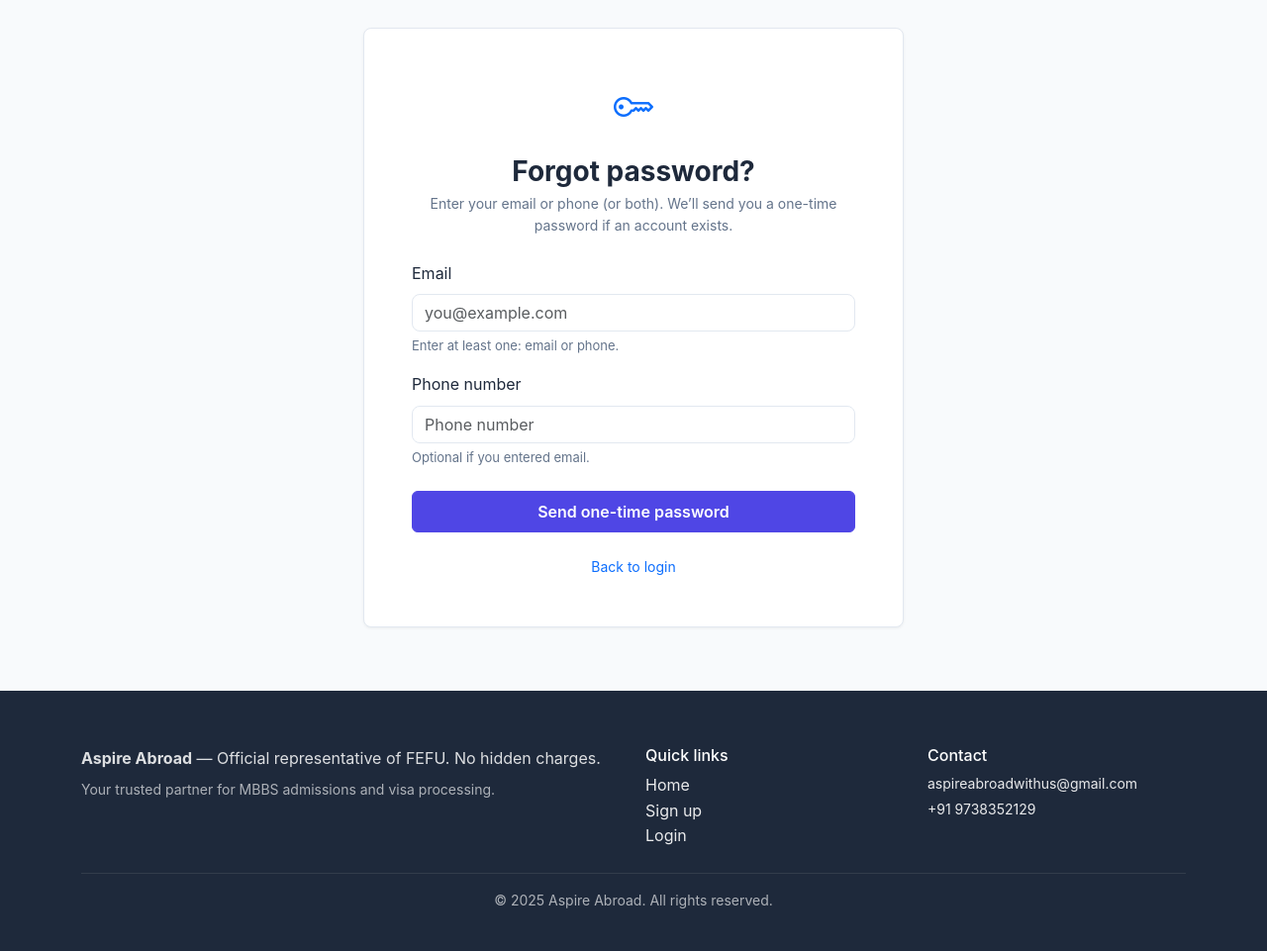
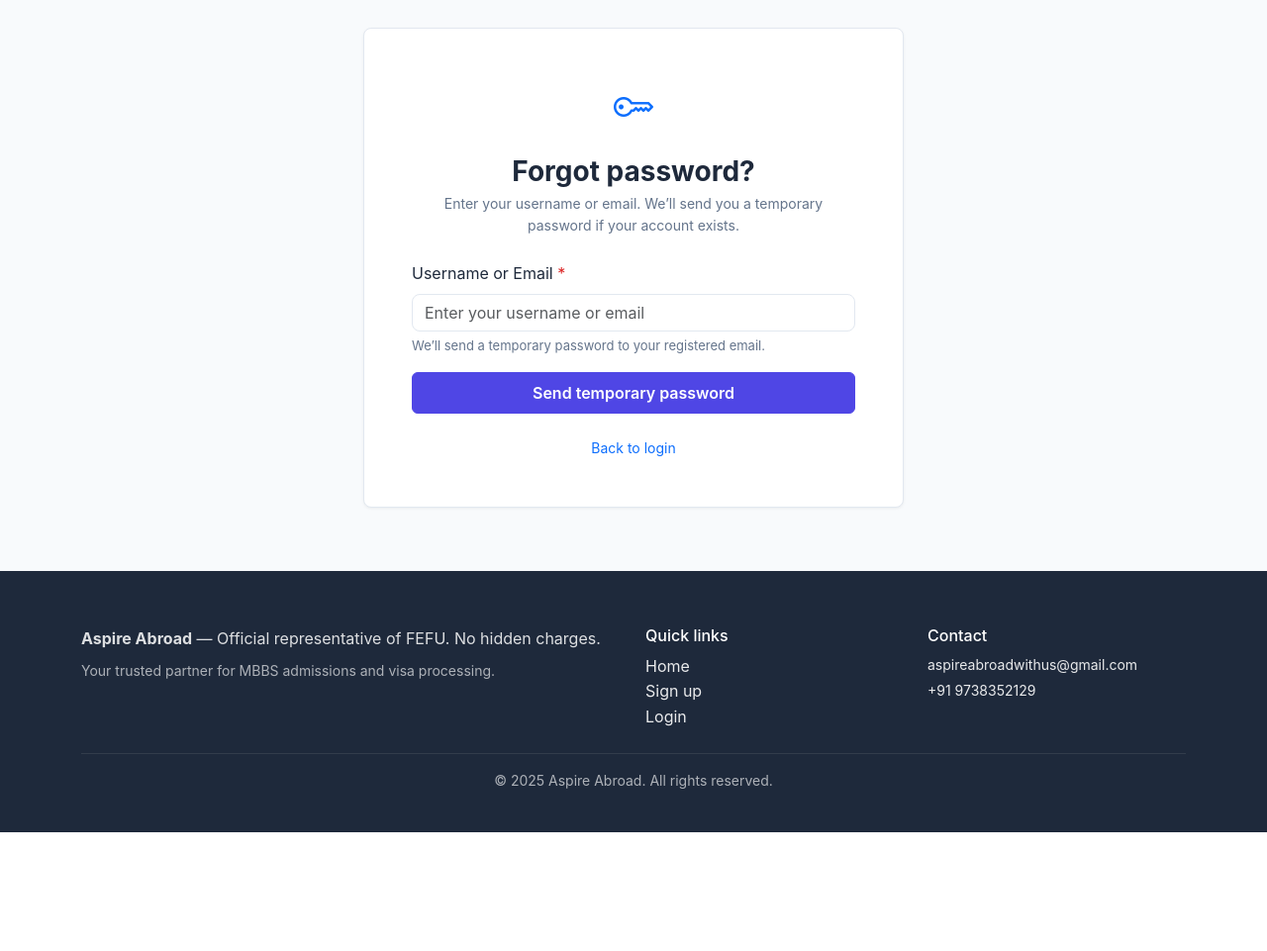
Before and after one commit to SarwarEdunetGithub/mbbs, a Django app: page /forgot-password/ in a window 1280 px wide. Shown: the part 134-1095 px from the top of the page at 99% size. After the commit the page ends 975 px from the top, so only its background shows below. Run offline with Django 5.2, Linux system fonts and the light colour scheme.

Commit message:
added otp verification for user registration and fixed forgot password issue

```diff
--- a/accounts/forms.py
+++ b/accounts/forms.py
@@ -71,36 +71,22 @@ class ChangePasswordForm(forms.Form):
 
 
 class ForgotPasswordForm(forms.Form):
-    """Forgot password: at least one of email or phone required (non-enumeration)."""
-    email = forms.EmailField(
-        required=False,
-        label='Email',
-        widget=forms.EmailInput(attrs={
-            'class': 'form-control',
-            'placeholder': 'Enter your registered email',
-            'autocomplete': 'email',
-        }),
-    )
-    phone = forms.CharField(
-        required=False,
-        max_length=15,
-        label='Phone number',
+    """
+    Forgot password: username or email required.
+    """
+    username_or_email = forms.CharField(
+        label='Username or Email',
         widget=forms.TextInput(attrs={
             'class': 'form-control',
-            'placeholder': 'Enter your registered phone',
-            'autocomplete': 'tel',
+            'placeholder': 'Enter your username or email',
+            'autocomplete': 'username',
         }),
+        required=True
     )
 
-    def clean(self):
-        cleaned = super().clean()
-        email = (cleaned.get('email') or '').strip()
-        phone = (cleaned.get('phone') or '').strip()
-        if not email and not phone:
-            raise forms.ValidationError('Please enter your email or phone number (or both).')
-        cleaned['email'] = email or None
-        cleaned['phone'] = phone or None
-        return cleaned
+    def clean_username_or_email(self):
+        data = self.cleaned_data['username_or_email'].strip()
+        return data
 
 
 class ForceChangePasswordForm(forms.Form):
--- a/accounts/urls.py
+++ b/accounts/urls.py
@@ -12,4 +12,6 @@ urlpatterns = [
     path('login/', views.login_view, name='login'),
     path('logout/', views.logout_view, name='logout'),
     path('forgot-password/', views.forgot_password_view, name='forgot_password'),
+    path('register/send-otp/', views.send_otp_view, name='send_otp'),
+    path('register/verify-otp/', views.verify_otp_view, name='verify_otp'),
 ]
--- a/accounts/views.py
+++ b/accounts/views.py
@@ -7,6 +7,9 @@ import string
 import time
 from datetime import timedelta
 from django.shortcuts import render, redirect
+from django.db.models import Q
+from django.http import JsonResponse
+import json
 from django.contrib.auth import login, authenticate, update_session_auth_hash
 from django.contrib.auth.decorators import login_required
 from django.contrib import messages
@@ -33,8 +36,13 @@ PASSWORD_CHANGE_RATE_LIMIT_SECONDS = 900  # 15 minutes
 FORGOT_PASSWORD_RESPONSE_DELAY = 0.5
 
 
-def _generate_temporary_password(length=14):
-    """Strong random password: mixed classes, 12+ chars. Never log this."""
+def _generate_otp(length=6):
+    """Generate a 6-digit OTP."""
+    return ''.join(secrets.choice(string.digits) for _ in range(length))
+
+
+def _generate_temporary_password(length=8):
+    """Strong random password: mixed classes. Never log this."""
     alphabet = string.ascii_letters + string.digits + string.punctuation
     # Ensure at least one of each class
     pwd = [
@@ -70,6 +78,82 @@ def landing_page(request):
     return render(request, 'accounts/landing.html')
 
 
+def send_otp_view(request):
+    """
+    Send OTP to the provided email address.
+    Expects JSON payload: {"email": "user@example.com"}
+    """
+    if request.method != 'POST':
+        return JsonResponse({'success': False, 'message': 'Invalid request method.'}, status=405)
+
+    try:
+        data = json.loads(request.body)
+        email = data.get('email', '').strip()
+    except json.JSONDecodeError:
+        return JsonResponse({'success': False, 'message': 'Invalid JSON.'}, status=400)
+
+    if not email:
+        return JsonResponse({'success': False, 'message': 'Email is required.'}, status=400)
+
+    # Check if user already exists
+    if User.objects.filter(email=email).exists():
+        return JsonResponse({'success': False, 'message': 'An account with this email already exists.'}, status=400)
+
+    otp = _generate_otp()
+
+    # Store OTP in session with expiration (e.g., 5 minutes)
+    request.session['registration_otp'] = otp
+    request.session['registration_email'] = email
+    request.session['otp_expires_at'] = (timezone.now() + timedelta(minutes=5)).isoformat()
+    request.session['email_verified'] = False  # Reset verification status
+
+    # Send email
+    subject = "Verify your email - Aspire Abroad"
+    body = f"Your verification code is: {otp}\n\nThis code will expire in 5 minutes."
+
+    if send_email(email, subject, body):
+        return JsonResponse({'success': True, 'message': 'OTP sent successfully.'})
+    else:
+        return JsonResponse({'success': False, 'message': 'Failed to send OTP. Please try again.'}, status=500)
+
+
+def verify_otp_view(request):
+    """
+    Verify the OTP provided by the user.
+    Expects JSON payload: {"otp": "123456", "email": "user@example.com"}
+    """
+    if request.method != 'POST':
+        return JsonResponse({'success': False, 'message': 'Invalid request method.'}, status=405)
+
+    try:
+        data = json.loads(request.body)
+        user_otp = data.get('otp', '').strip()
+        email = data.get('email', '').strip()
+    except json.JSONDecodeError:
+        return JsonResponse({'success': False, 'message': 'Invalid JSON.'}, status=400)
+
+    session_otp = request.session.get('registration_otp')
+    session_email = request.session.get('registration_email')
+    expires_at_str = request.session.get('otp_expires_at')
+
+    if not session_otp or not session_email or not expires_at_str:
+        return JsonResponse({'success': False, 'message': 'No OTP request found. Please request a new code.'}, status=400)
+
+    if email != session_email:
+        return JsonResponse({'success': False, 'message': 'Email does not match the OTP request.'}, status=400)
+
+    # Check expiration
+    expires_at = timezone.datetime.fromisoformat(expires_at_str)
+    if timezone.now() > expires_at:
+        return JsonResponse({'success': False, 'message': 'OTP has expired. Please request a new one.'}, status=400)
+
+    if user_otp == session_otp:
+        request.session['email_verified'] = True
+        return JsonResponse({'success': True, 'message': 'Email verified successfully.'})
+    else:
+        return JsonResponse({'success': False, 'message': 'Invalid OTP.'}, status=400)
+
+
 def register_view(request):
     """
     Student Registration View
@@ -84,10 +168,27 @@ def register_view(request):
     if request.method == 'POST':
         form = StudentRegistrationForm(request.POST)
         if form.is_valid():
+            email = form.cleaned_data['email']
+
+            # Verify email verification status
+            if not request.session.get('email_verified'):
+                messages.error(request, 'Please verify your email address.')
+                return render(request, 'accounts/register.html', {'form': form})
+
+            if request.session.get('registration_email') != email:
+                messages.error(request, 'The verified email does not match the form email.')
+                return render(request, 'accounts/register.html', {'form': form})
+
             user = form.save(commit=False)
             user.role = 'STUDENT'
             user.set_password(form.cleaned_data['password'])
             user.save()
+
+            # Clean up session
+            request.session.pop('email_verified', None)
+            request.session.pop('registration_email', None)
+            request.session.pop('registration_otp', None)
+            request.session.pop('otp_expires_at', None)
 
             messages.success(
                 request,
@@ -103,8 +204,6 @@ def register_view(request):
 def login_view(request):
     """
     Login View for both Students and Admins.
-    If user logs in with a temporary password (forgot-password flow), invalidate it
-    and redirect to force-change-password.
     """
     if request.user.is_authenticated:
         if getattr(request.session, 'get') and request.session.get('must_change_password'):
@@ -144,6 +243,10 @@ def login_view(request):
                         user.set_password(secrets.token_urlsafe(32))
                         user.temp_password_expires_at = None
                         user.save(update_fields=['password', 'temp_password_expires_at'])
+
+                        # Update session auth hash to prevent logout
+                        update_session_auth_hash(request, user)
+
                         messages.info(request, 'Please set a new password to continue.')
                         return redirect('auth:force_change_password')
 
@@ -162,116 +265,60 @@ def login_view(request):
 
 def forgot_password_view(request):
     """
-    Forgot password: email and/or phone. Non-enumeration (always generic success).
-    Rate limit: per-user 2/day, per-IP 10/hour. Audit log; send SMS/email via adapters.
+    Forgot password: Input username OR email.
+    If exists: send email with username and 8-digit temp password.
+    If not exists: Show "Student does not exist".
     """
     if request.user.is_authenticated:
         return redirect('students:dashboard')
 
-    ip = _get_client_ip(request)
-    user_agent = _get_user_agent(request)
-    max_per_ip = getattr(settings, 'PASSWORD_RESET_MAX_PER_IP_PER_HOUR', 10)
-    max_per_user = getattr(settings, 'PASSWORD_RESET_MAX_PER_USER_PER_DAY', 2)
-    valid_minutes = getattr(settings, 'PASSWORD_RESET_TEMP_VALID_MINUTES', 15)
-
     if request.method == 'POST':
         form = ForgotPasswordForm(request.POST)
         if form.is_valid():
-            # Per-IP throttle
-            ip_key = f'pwd_reset_ip:{ip}'
-            ip_count = cache.get(ip_key, 0)
-            if ip_count >= max_per_ip:
-                time.sleep(FORGOT_PASSWORD_RESPONSE_DELAY)
-                PasswordResetAuditLog.objects.create(
-                    user=None,
-                    ip_address=ip,
-                    user_agent=user_agent,
-                    result=PasswordResetAuditLog.RESULT_RATE_LIMIT_IP,
-                )
-                messages.success(
-                    request,
-                    'If an account exists with that email or phone, you will receive instructions shortly. Please check your inbox and messages.',
-                )
-                return render(request, 'accounts/forgot_password.html', {'form': ForgotPasswordForm()})
+            username_or_email = form.cleaned_data.get('username_or_email')
 
-            email = form.cleaned_data.get('email')
-            phone = form.cleaned_data.get('phone')
-            user = None
-            if email:
-                user = User.objects.filter(email__iexact=email, role='STUDENT').first()
-            if user is None and phone:
-                phone_clean = ''.join(c for c in phone if c.isdigit())
-                if phone_clean:
-                    user = User.objects.filter(phone_number__icontains=phone_clean, role='STUDENT').first()
+            # Find user by email or username, restricted to students
+            user = User.objects.filter(
+                (Q(email__iexact=username_or_email) | Q(username__iexact=username_or_email)) &
+                Q(role='STUDENT')
+            ).first()
 
-            if user is not None:
-                today = timezone.now().date()
-                count_today = PasswordResetAuditLog.objects.filter(
-                    user=user,
-                    requested_at__date=today,
-                    result=PasswordResetAuditLog.RESULT_SENT,
-                ).count()
-                if count_today >= max_per_user:
-                    time.sleep(FORGOT_PASSWORD_RESPONSE_DELAY)
-                    cache.set(ip_key, ip_count + 1, 3600)
-                    PasswordResetAuditLog.objects.create(
-                        user=user,
-                        ip_address=ip,
-                        user_agent=user_agent,
-                        email_attempted=False,
-                        sms_attempted=False,
-                        result=PasswordResetAuditLog.RESULT_RATE_LIMIT_USER,
+            if user:
+                # Generate 8-digit temp password
+                temp_password = _generate_temporary_password(length=8)
+                user.set_password(temp_password)
+
+                # Set expiration (15 mins)
+                valid_minutes = getattr(settings, 'PASSWORD_RESET_TEMP_VALID_MINUTES', 15)
+                expires_at = timezone.now() + timedelta(minutes=valid_minutes)
+                user.temp_password_expires_at = expires_at
+
+                # Save changes
+                user.save(update_fields=['password', 'temp_password_expires_at'])
+
+                # Send email
+                if getattr(settings, 'SEND_EMAIL_ENABLED', True) and user.email:
+                    subject = 'Password Reset - Aspire Abroad'
+                    body = (
+                        f"Hello {user.username},\n\n"
+                        f"We received a request to reset your password.\n"
+                        f"Your temporary password is: {temp_password}\n\n"
+                        f"This password is valid for {valid_minutes} minutes.\n"
+                        f"Please login using this temporary password and set a new password immediately."
                     )
+                    send_email(user.email, subject, body)
+
                     messages.success(
                         request,
-                        'If an account exists with that email or phone, you will receive instructions shortly. Please check your inbox and messages.',
+                        'A temporary password has been sent to your registered email address.',
                     )
-                    return render(request, 'accounts/forgot_password.html', {'form': ForgotPasswordForm()})
+                else:
+                    # Fallback if email disabled or missing (though student should have email)
+                    messages.warning(request, 'Unable to send email. Please contact support.')
+            else:
+                messages.error(request, 'Student does not exist.')
 
-                # Invalidate any previous temp password
-                user.temp_password_expires_at = None
-                user.save(update_fields=['temp_password_expires_at'])
-                temp_password = _generate_temporary_password()
-                user.set_password(temp_password)
-                expires_at = timezone.now() + timedelta(minutes=valid_minutes)
-                user.temp_password_expires_at = expires_at
-                user.save(update_fields=['password', 'temp_password_expires_at'])
-
-                email_ok = False
-                sms_ok = False
-                if getattr(settings, 'SEND_EMAIL_ENABLED', True) and user.email:
-                    body = f'Your temporary password is: {temp_password}\nIt is valid for {valid_minutes} minutes and can only be used once. After logging in you will be asked to set a new password.'
-                    email_ok = send_email(user.email, 'Password reset - Aspire Abroad', body)
-                if getattr(settings, 'SEND_SMS_ENABLED', False) and user.phone_number:
-                    msg = f'Aspire Abroad: Your one-time password is {temp_password}. Valid for {valid_minutes} min. Set a new password after login.'
-                    sms_ok = send_sms(user.phone_number, msg)
-
-                PasswordResetAuditLog.objects.create(
-                    user=user,
-                    ip_address=ip,
-                    user_agent=user_agent,
-                    email_attempted=bool(user.email),
-                    email_success=email_ok,
-                    sms_attempted=bool(user.phone_number),
-                    sms_success=sms_ok,
-                    result=PasswordResetAuditLog.RESULT_SENT,
-                )
-                cache.set(ip_key, ip_count + 1, 3600)
-            else:
-                PasswordResetAuditLog.objects.create(
-                    user=None,
-                    ip_address=ip,
-                    user_agent=user_agent,
-                    result=PasswordResetAuditLog.RESULT_NO_MATCH,
-                )
-                cache.set(ip_key, ip_count + 1, 3600)
-
-            time.sleep(FORGOT_PASSWORD_RESPONSE_DELAY)
-            messages.success(
-                request,
-                'If an account exists with that email or phone, you will receive instructions shortly. Please check your inbox and messages.',
-            )
-            return render(request, 'accounts/forgot_password.html', {'form': ForgotPasswordForm()})
+            return redirect('accounts:forgot_password')
     else:
         form = ForgotPasswordForm()
 
--- a/templates/accounts/forgot_password.html
+++ b/templates/accounts/forgot_password.html
@@ -11,45 +11,46 @@
           <div class="text-center mb-4">
             <i class="bi bi-key text-primary" style="font-size: 2.5rem;" aria-hidden="true"></i>
             <h1 class="h3 fw-bold mt-3 mb-1">Forgot password?</h1>
-            <p class="text-muted small mb-0">Enter your email or phone (or both). We’ll send you a one-time password if an account exists.</p>
+            <p class="text-muted small mb-0">Enter your username or email. We’ll send you a temporary password if your
+              account exists.</p>
           </div>
 
-          <div id="form-errors-live" class="alert alert-danger {% if not form.errors %}d-none{% endif %}" role="alert" aria-live="polite" aria-atomic="true">{% for field in form %}{% for err in field.errors %}{{ err }}{% endfor %}{% endfor %}{% for err in form.non_field_errors %}{{ err }}{% endfor %}</div>
+          <div id="form-errors-live" class="alert alert-danger {% if not form.errors %}d-none{% endif %}" role="alert"
+            aria-live="polite" aria-atomic="true">
+            {% for field in form %}
+            {% for err in field.errors %}
+            <div>{{ err }}</div>
+            {% endfor %}
+            {% endfor %}
+            {% for err in form.non_field_errors %}
+            <div>{{ err }}</div>
+            {% endfor %}
+          </div>
 
-          <form method="post" action="{% url 'auth:forgot_password' %}" novalidate data-validate id="forgot-password-form">
+          <form method="post" action="{% url 'accounts:forgot_password' %}" novalidate data-validate
+            id="forgot-password-form">
             {% csrf_token %}
 
             <div class="mb-3">
-              <label for="id_email" class="form-label">{{ form.email.label }}</label>
-              <input type="email" name="email" id="id_email" value="{{ form.email.value|default:'' }}"
-                     class="form-control {% if form.email.errors %}is-invalid{% endif %}"
-                     placeholder="you@example.com" autocomplete="email"
-                     aria-describedby="email-help {% if form.email.errors %}id_email_error{% endif %}"
-                     aria-invalid="{% if form.email.errors %}true{% else %}false{% endif %}">
-              <div id="email-help" class="form-text">Enter at least one: email or phone.</div>
-              {% if form.email.errors %}
-              <div id="id_email_error" class="invalid-feedback" role="alert">{{ form.email.errors.0 }}</div>
+              <label for="id_username_or_email" class="form-label required">{{ form.username_or_email.label }}</label>
+              <input type="text" name="username_or_email" id="id_username_or_email"
+                value="{{ form.username_or_email.value|default:'' }}"
+                class="form-control {% if form.username_or_email.errors %}is-invalid{% endif %}"
+                placeholder="Enter your username or email" autocomplete="username" required
+                aria-describedby="username-help {% if form.username_or_email.errors %}id_username_or_email_error{% endif %}"
+                aria-invalid="{% if form.username_or_email.errors %}true{% else %}false{% endif %}">
+              <div id="username-help" class="form-text">We’ll send a temporary password to your registered email.</div>
+              {% if form.username_or_email.errors %}
+              <div id="id_username_or_email_error" class="invalid-feedback" role="alert">{{
+                form.username_or_email.errors.0 }}</div>
               {% endif %}
             </div>
 
-            <div class="mb-4">
-              <label for="id_phone" class="form-label">{{ form.phone.label }}</label>
-              <input type="tel" name="phone" id="id_phone" value="{{ form.phone.value|default:'' }}"
-                     class="form-control {% if form.phone.errors %}is-invalid{% endif %}"
-                     placeholder="Phone number" autocomplete="tel"
-                     aria-describedby="phone-help {% if form.phone.errors %}id_phone_error{% endif %}"
-                     aria-invalid="{% if form.phone.errors %}true{% else %}false{% endif %}">
-              <div id="phone-help" class="form-text">Optional if you entered email.</div>
-              {% if form.phone.errors %}
-              <div id="id_phone_error" class="invalid-feedback" role="alert">{{ form.phone.errors.0 }}</div>
-              {% endif %}
-            </div>
-
-            <button type="submit" class="btn btn-primary w-100 py-2 fw-semibold">Send one-time password</button>
+            <button type="submit" class="btn btn-primary w-100 py-2 fw-semibold">Send temporary password</button>
           </form>
 
           <p class="text-center text-muted small mt-4 mb-0">
-            <a href="{% url 'auth:login' %}" class="text-primary text-decoration-none">Back to login</a>
+            <a href="{% url 'accounts:login' %}" class="text-primary text-decoration-none">Back to login</a>
           </p>
         </div>
       </div>
--- a/templates/students/dashboard.html
+++ b/templates/students/dashboard.html
@@ -14,7 +14,7 @@
             <i class="bi bi-cloud-upload me-2" aria-hidden="true"></i>Upload Document
         </a>
     </header>
-
+Continue: Open Config
     {% if unread_notifications %}
     <section class="row mb-4" aria-label="Notifications">
         <div class="col-12">
```
Also changed, not shown: mbbs_visa/settings.py (+9 -0 lines), templates/accounts/register.html (+127 -6 lines), verify_email_config.py (added, +27 -0 lines), accounts/tests/test_otp_manual.py (added).
